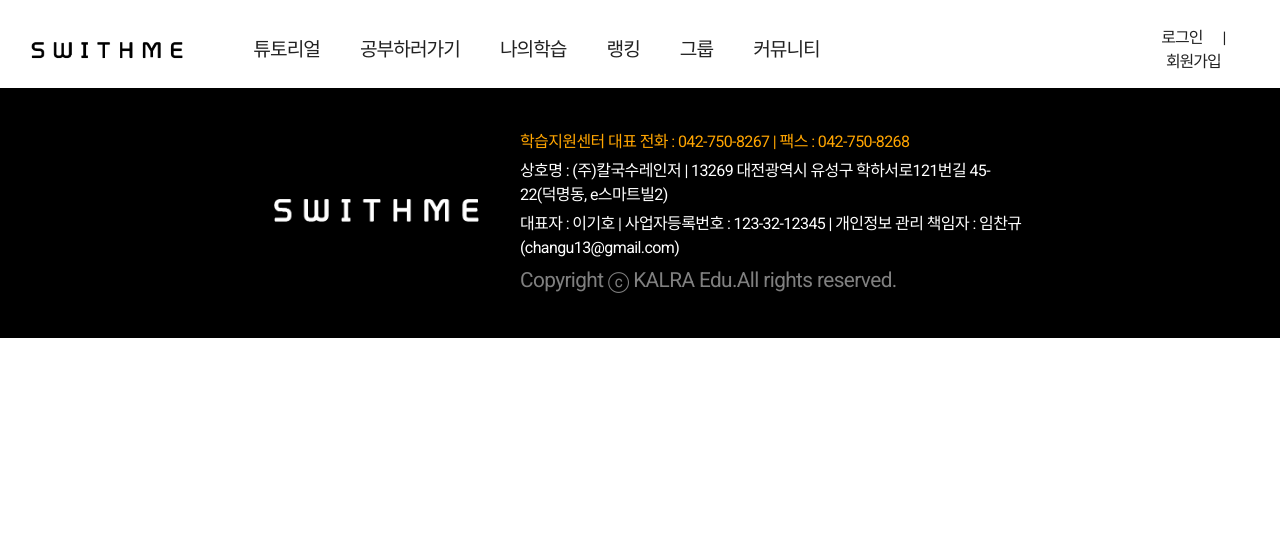
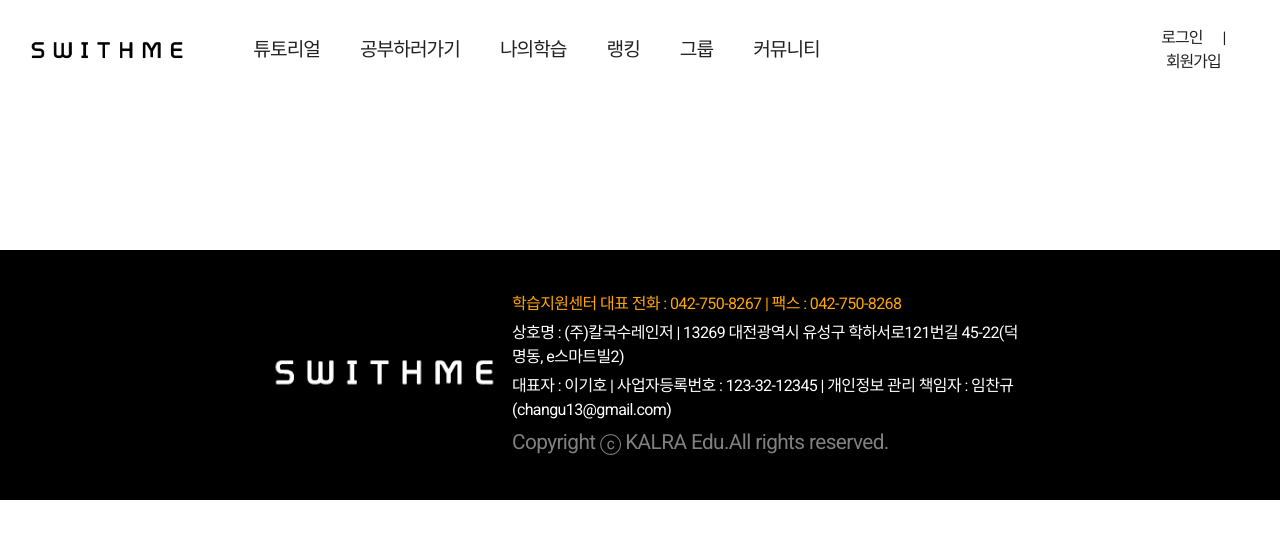
Before and after one commit to lahreum/Swithme, a Vue app in the folder frontend/: page / in a window 1280 px wide. Shown: the top 538 px of the page. Built offline with nearby package versions, Linux system fonts and the light colour scheme.

Commit message:
[S04P23B103-12] Update: add margin-top of footer

```diff
--- a/frontend/src/components/include/AppFooter.vue
+++ b/frontend/src/components/include/AppFooter.vue
@@ -1,6 +1,6 @@
 <template>
   <footer>
-    <v-row class="bg" align="center">
+    <v-row no-gutters class="bg" align="center">
       <v-col class="item" cols="4" align="center">
         <img
           src="../../assets/img/logo_wh.png"
@@ -42,7 +42,7 @@ export default {};
 .bg {
   background-color: black;
   height: 250px;
-  margin-top: 150px;
+  margin-top: 150px !important;
   padding-right: 20%;
   padding-left: 20%;
 }
```
